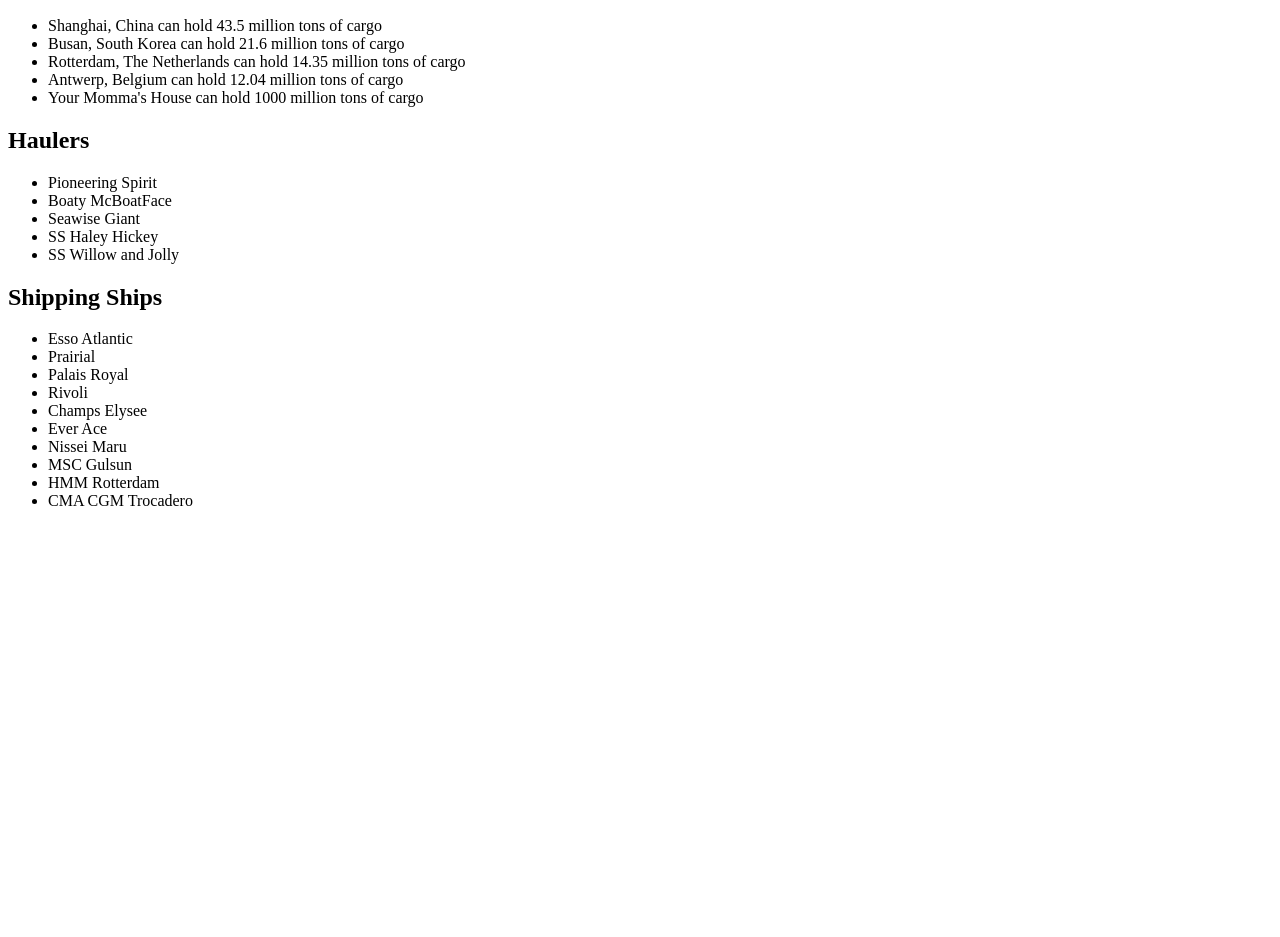
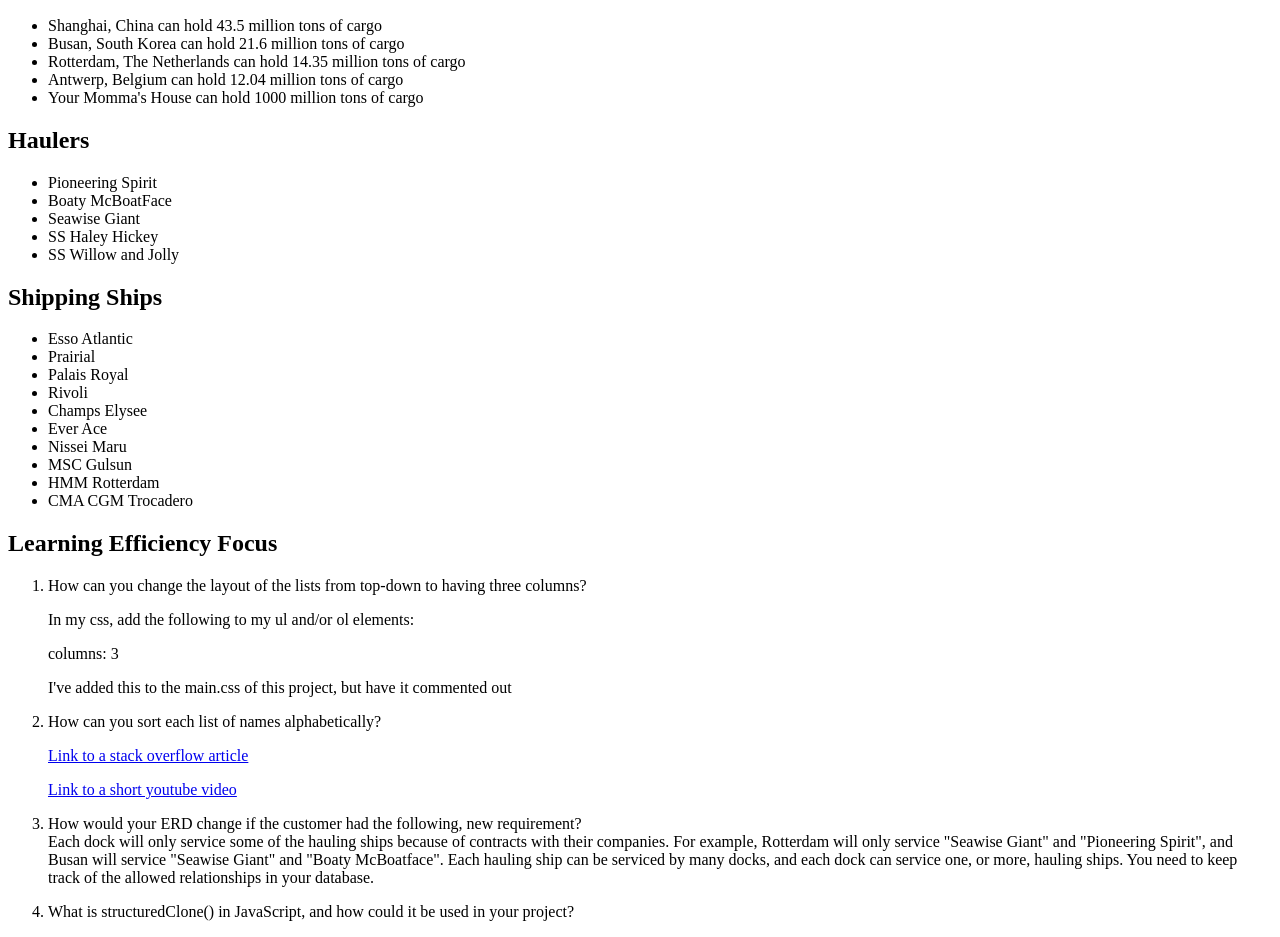
Before and after one commit to JoshRittenberry/shipping-ship-ships, a plain HTML site: page index.html in a window 1280 px wide. Shown: the part 110-1047 px from the top of the page. Before the commit the page ends 800 px from the top, so only its background shows below. Drawn offline with Linux system fonts and the light colour scheme.

Commit message:
Finished Project

```diff
--- a/index.html
+++ b/index.html
@@ -25,6 +25,27 @@
         <div class="shipping-ships__list"></div>
     </section>
 
+    <section>
+        <h2>Learning Efficiency Focus</h2>
+        <ol>
+            <li>How can you change the layout of the lists from top-down to having three columns?</li>
+                <p>In my css, add the following to my ul and/or ol elements:</p>
+                <p>columns: 3</p>
+                <p>I've added this to the main.css of this project, but have it commented out</p>
+
+            <li>How can you sort each list of names alphabetically?</li>
+                <p><a href="https://stackoverflow.com/questions/6712034/sort-array-by-firstname-alphabetically-in-javascript">Link to a stack overflow article</a></p>
+                <p><a href="https://www.youtube.com/watch?v=GFkm4cUmxbo">Link to a short youtube video</a></p>
+
+            <li>How would your ERD change if the customer had the following, new requirement?
+                <br>Each dock will only service some of the hauling ships because of contracts with their companies. For example, Rotterdam will only service "Seawise Giant" and "Pioneering Spirit", and Busan will service "Seawise Giant" and "Boaty McBoatface". Each hauling ship can be serviced by many docks, and each dock can service one, or more, hauling ships. You need to keep track of the allowed relationships in your database.
+            </li>
+                <p></p>
+            <li>What is structuredClone() in JavaScript, and how could it be used in your project?</li>
+                <p></p>
+        </ol>
+    </section>
+
     <script type="module" src="./scripts/main.js"></script>
 </body>
 </html>
--- a/styles/main.css
+++ b/styles/main.css
@@ -0,0 +1,3 @@
+/* ul {
+    columns: 3,
+} */
```
